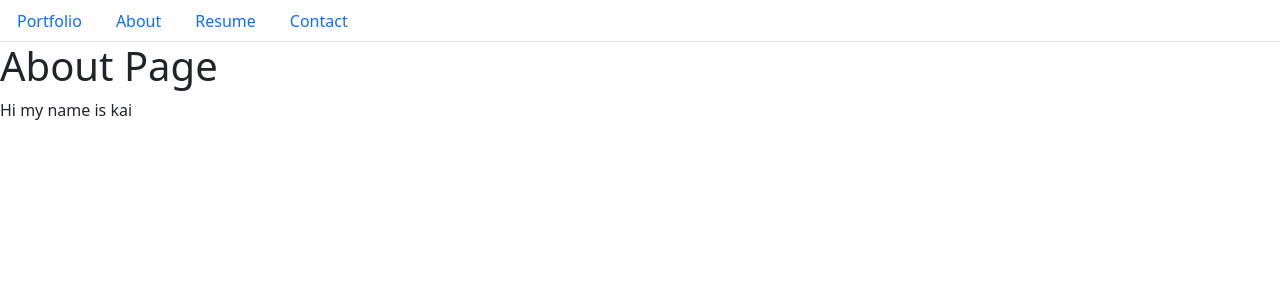
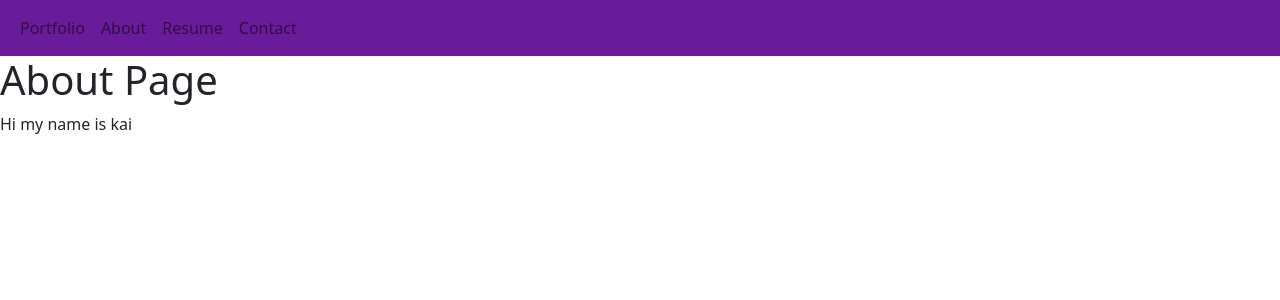
Before and after one commit to lacnoskillz/Kaikanes-Portfolio, a React (Create React App) app: page / in a window 1280 px wide. Shown: the top 300 px of the page. Built offline with nearby package versions, Linux system fonts and the light colour scheme.

Commit message:
created styles folder in src with Navbar.css to make custom styles to the navbar. Then imported it in the NavTab.js component

```diff
--- a/public/index.html
+++ b/public/index.html
@@ -8,7 +8,7 @@
       name="description"
       content="Web site created using create-react-app"
     />
-
+   <link rel="style" href="./style.css">
     <link rel="manifest" href="%PUBLIC_URL%/manifest.json" />
 
     <title>Kaikanes portfolio</title>
--- a/src/components/NavTabs.js
+++ b/src/components/NavTabs.js
@@ -1,10 +1,13 @@
 import React from 'react';
+import '../styles/Navbar.css';
 
 
 // we can grab the two values because we are passing them in the parent into the props
 function NavTabs({ currentPage, handlePageChange }) {
   return (
-    <ul className="nav nav-tabs">
+    <nav class="navbar navbar-expand-lg bg-body-tertiary" >
+      <div class="container-fluid">
+      <ul className="navbar-nav">
         <li className="nav-item">
           <a
             href="#Portfolio"
@@ -50,6 +53,8 @@ function NavTabs({ currentPage, handlePageChange }) {
           </a>
         </li>
       </ul>
+      </div>
+    </nav>
   );
 }
 
--- /dev/null
+++ b/src/styles/Navbar.css
@@ -0,0 +1,4 @@
+.navbar {
+  background: #6a1b9a;
+
+}
```
Lines whose indentation alone changed are shown as unchanged.
